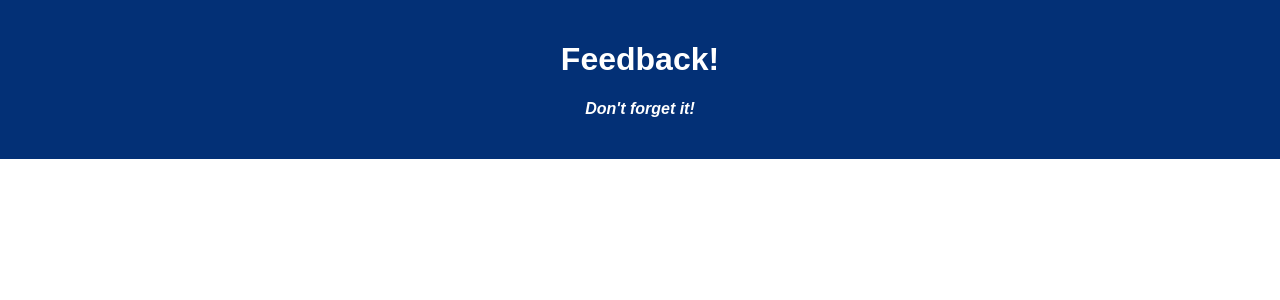
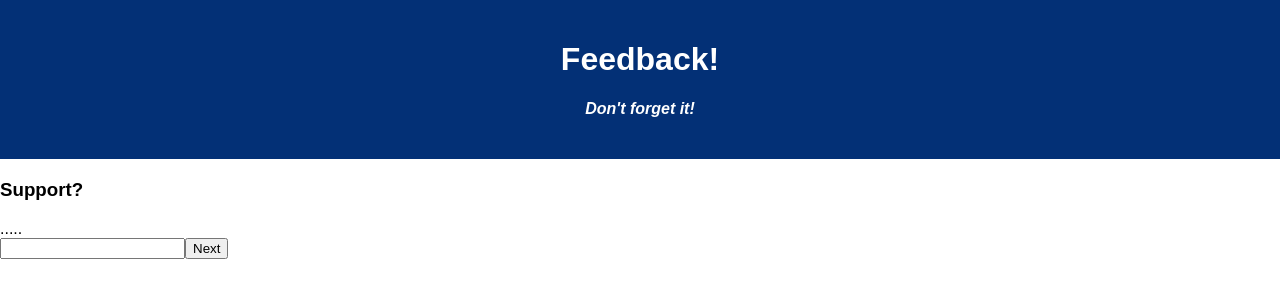
Before and after one commit to jengler22/weekend-redux-feedback-loop, a React (Create React App) app: page /#/support in a window 1280 px wide. Shown: the top 300 px of the page. Built offline with nearby package versions, Linux system fonts and the light colour scheme.

Commit message:
support.jsx is now fully functional

```diff
--- a/src/components/Support/Support.jsx
+++ b/src/components/Support/Support.jsx
@@ -21,7 +21,12 @@ function Support() {
 
     return (
         <>
-
+        <h3>Support?</h3>
+            <form onSubmit={nextPage}>
+                <label htmlFor="support-type">.....</label><br />
+                <input id="support-type" value={supportType} onChange={handleChange} type="text" />
+                <input type="submit" value="Next" />
+            </form>
         </>
     )
 }
```
